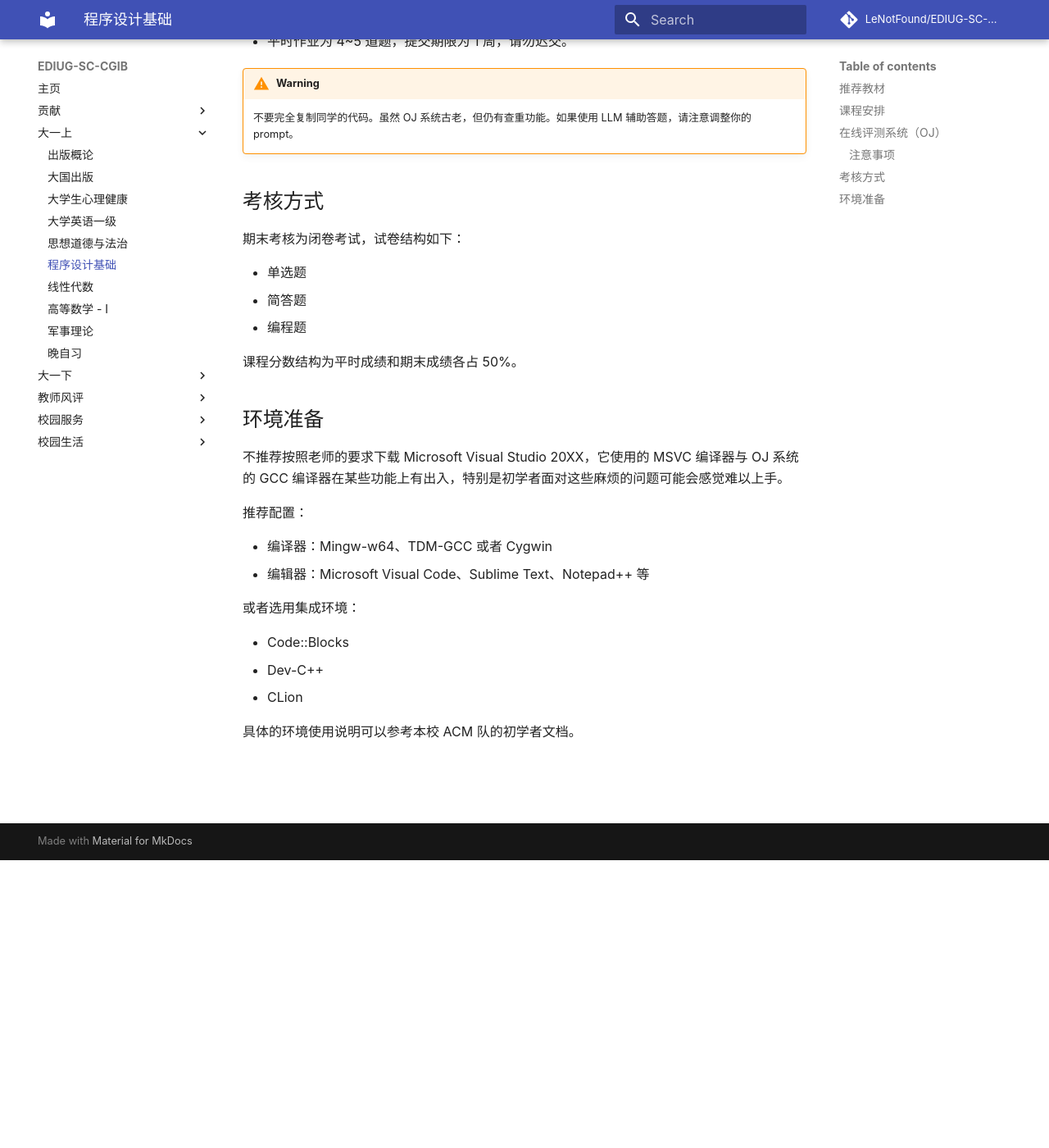
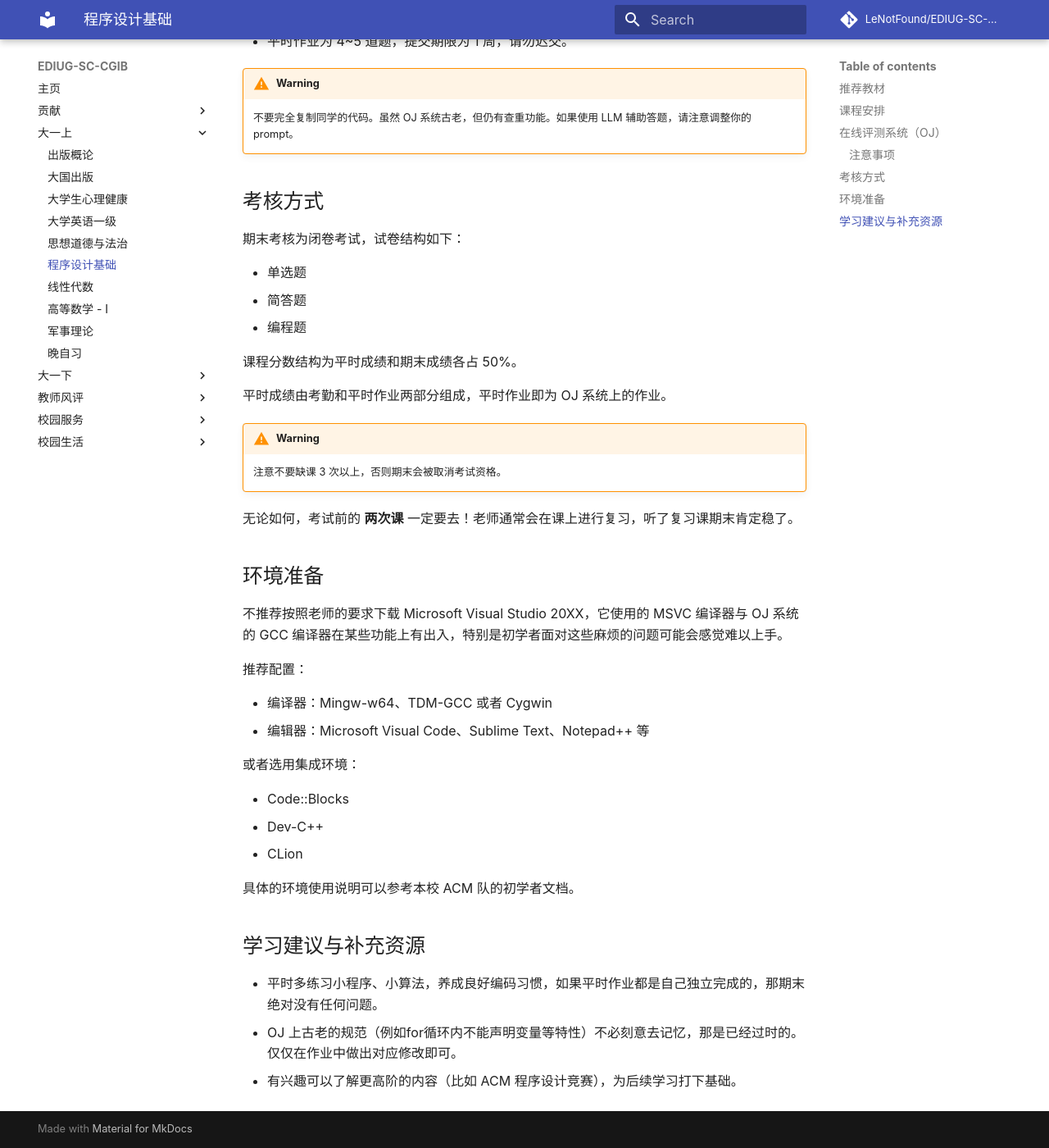
Before and after one commit to LeNotFound/EDIUG-SC-CGIB, an MkDocs documentation site: the page built from docs/大一上/程序设计基础/index.md, in a window 1280 px wide and 1400 px high, scrolled down 1138 px. Shown: the whole window at 82% size. Built offline with MkDocs 1.6.1 and Material for MkDocs 9.7.7, drawn with Linux system fonts in a browser that asks for light colours; comment, search, counter and statistics services are not loaded; before the commit the page ends 2187 px from its top, so only the background shows below that.

Commit message:
docs: 更新大一上/程序设计基础课程文档，补充平时成绩组成及学习建议

```diff
--- a/docs/大一上/程序设计基础/index.md
+++ b/docs/大一上/程序设计基础/index.md
@@ -48,6 +48,13 @@
 
 课程分数结构为平时成绩和期末成绩各占 50%。
 
+平时成绩由考勤和平时作业两部分组成，平时作业即为 OJ 系统上的作业。
+
+!!! warning
+    注意不要缺课 3 次以上，否则期末会被取消考试资格。
+
+无论如何，考试前的 **两次课** 一定要去！老师通常会在课上进行复习，听了复习课期末肯定稳了。
+
 ## 环境准备
 
 不推荐按照老师的要求下载 Microsoft Visual Studio 20XX，它使用的 MSVC 编译器与 OJ 系统的 GCC 编译器在某些功能上有出入，特别是初学者面对这些麻烦的问题可能会感觉难以上手。
@@ -65,4 +72,8 @@
 
 具体的环境使用说明可以参考本校 ACM 队的初学者文档。
 
-##
+## 学习建议与补充资源
+
+- 平时多练习小程序、小算法，养成良好编码习惯，如果平时作业都是自己独立完成的，那期末绝对没有任何问题。
+- OJ 上古老的规范（例如for循环内不能声明变量等特性）不必刻意去记忆，那是已经过时的。仅仅在作业中做出对应修改即可。
+- 有兴趣可以了解更高阶的内容（比如 ACM 程序设计竞赛），为后续学习打下基础。
```
